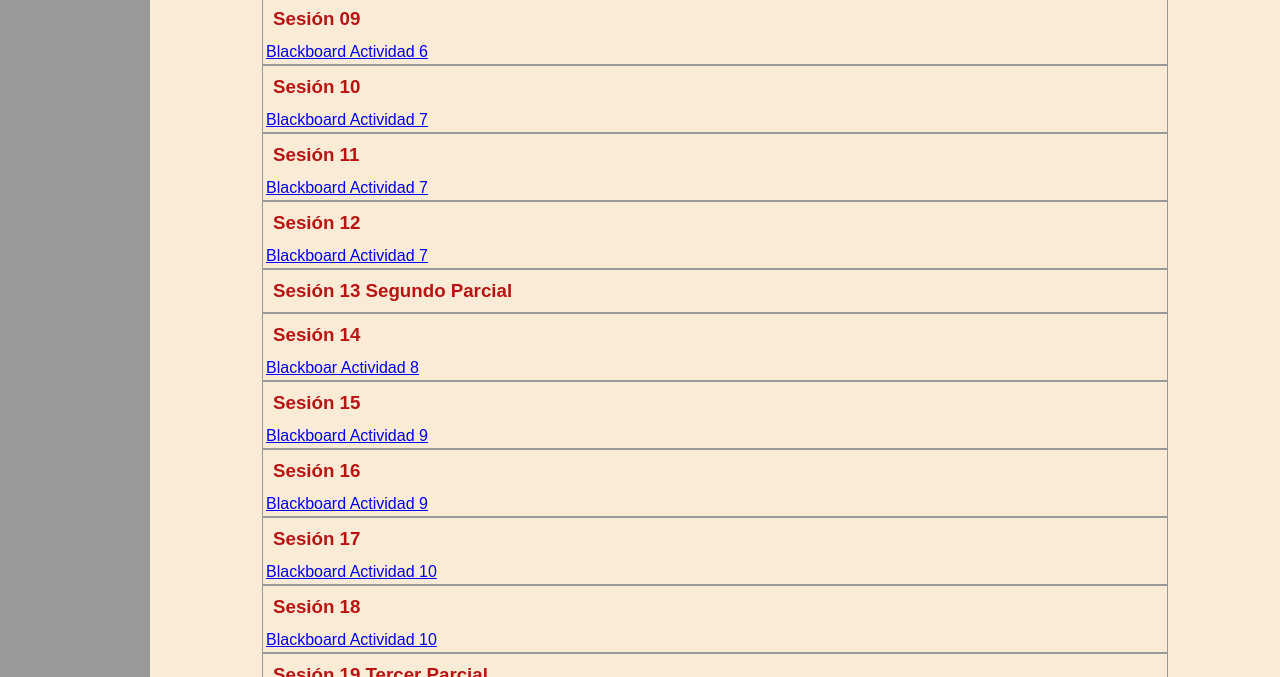
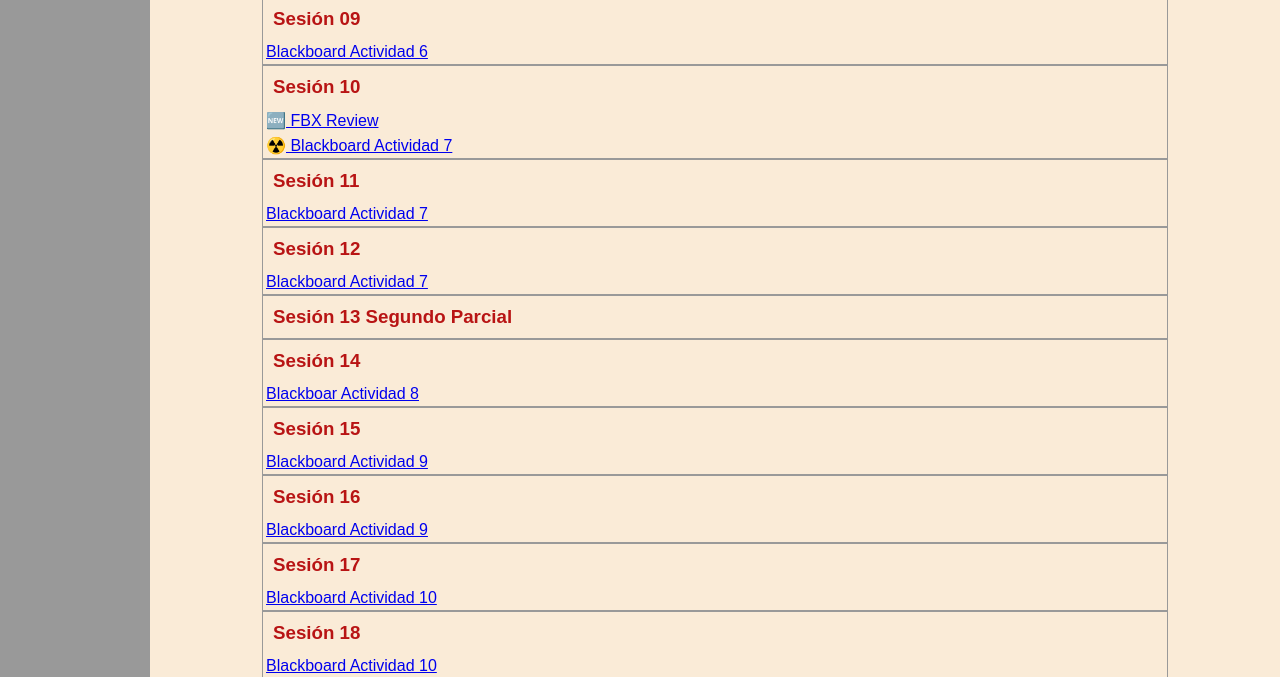
Before and after one commit to beztao01/motor, a plain HTML site: page index.html in a window 1280 px wide. Shown: the part 1618-2295 px from the top of the page. Drawn offline with Linux system fonts and the light colour scheme.

Commit message:
add sesion 10

```diff
--- a/index.html
+++ b/index.html
@@ -140,7 +140,8 @@
                 <section>
                     <h3>Sesión 10</h3>
                     <ul>
-                        <li><a href="https://uvmonline.blackboard.com/webapps/login/">Blackboard Actividad 7 </a></li>
+                        <li>🆕<a href="https://www.autodesk.com/products/fbx/fbx-review" target="_blank" rel="noopener noreferrer"> FBX Review</a></li>
+                        <li>☢️<a href="https://uvmonline.blackboard.com/webapps/login/" target="_blank" rel="noopener noreferrer"> Blackboard Actividad 7 </a></li>
                     </ul>
                 </section>
                 <section>
```
